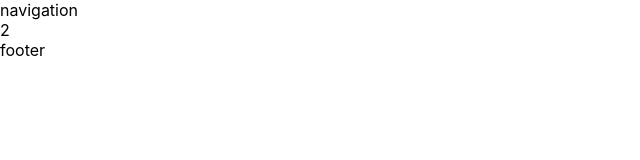
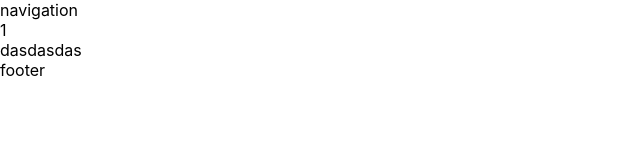
Before and after one commit to fierce962/routerReact, a React (Create React App) app: page /route2 in a window 1280 px wide. Shown: the top 160 px of the page, without its empty margins (0-640 px from the left). Built offline with nearby package versions, Linux system fonts and the light colour scheme.

Commit message:
add Link Element

```diff
--- a/src/App.js
+++ b/src/App.js
@@ -2,17 +2,22 @@ import './App.css';
 import { Route } from './components/route';
 import { Routes } from './components/routes';
 import { GroupRoutes } from './components/groupRoutes';
+import Link from './components/Link';
 
 function CreateTest(){
   return(
-    <div>1</div>
+    <div>1
+
+      <Link path={ '/route2' }/>
+    </div>
 
   )
 }
 
 function CreateTest2(){
   return(
-    <div>2</div>
+    <div>2
+    </div>
 
   )
 }
--- /dev/null
+++ b/src/components/Link.js
@@ -0,0 +1,14 @@
+import { useDispatch } from "react-redux";
+import { changePath } from "../features/currentRoutingSlice/currentRoutes";
+
+export default function Link({ path }){
+    const dispatch = useDispatch();
+    return (
+        <div onClick={() => {
+            window.history.pushState(null, "", path);
+            dispatch(changePath(path));
+        }}>
+            dasdasdas
+        </div>
+    )
+}
--- a/src/components/route.js
+++ b/src/components/route.js
@@ -1,13 +1,9 @@
-import { useSelector, useDispatch } from "react-redux";
+import { useSelector } from "react-redux";
 import { loadElementsRouting } from "../models/routingElements";
-import { changePath } from "../features/currentRoutingSlice/currentRoutes";
 
 export function Route(props){
     const indexProps = useSelector(state => state.currentRouting.indexProps);
-    const dispatch = useDispatch();
     loadElementsRouting(props);
-    console.log('route', window.location.pathname)
-    dispatch(changePath('/route2'))
     return (
         <div>
             { props.children[indexProps] }
--- a/src/components/routes.js
+++ b/src/components/routes.js
@@ -1,5 +1,5 @@
+import { useSelector } from "react-redux";
 import { getElementByPath } from '../models/routingElements';
-import { useSelector } from "react-redux";
 
 export function Routes({ path, Element }){
     const currentPath = useSelector(state => state.currentRouting.path);
--- a/src/features/currentRoutingSlice/currentRoutes.js
+++ b/src/features/currentRoutingSlice/currentRoutes.js
@@ -1,5 +1,5 @@
 import { createSlice } from '@reduxjs/toolkit';
-
+import { getIndexByPath } from '../../models/routingElements';
 
 const currentRouting = createSlice({
     name: 'currentRouting',
@@ -10,7 +10,8 @@ const currentRouting = createSlice({
     reducers: {
         changePath: (state, actions) => {
             state.path = actions.payload;
-        }
+            state.indexProps = getIndexByPath(actions.payload);
+        },
     }
 })
 
--- a/src/models/routingElements.js
+++ b/src/models/routingElements.js
@@ -1,4 +1,5 @@
 const elementsRouting = [];
+let elementCurrentIndex = 0;
 
 export function loadElementsRouting(props){
     getElementRouting(props.children);
@@ -38,14 +39,18 @@ function getPropsElement(propsChildren){
     return propsChildren.props
 }
 
-export function getElementByPath(path){
-    let renderElement;
-    elementsRouting.some(element => {
-        if(element.type === "GroupRoutes" && element.routingElement[path] !== undefined){
-            renderElement = element.routingElement[path];
+export function getIndexByPath(path){
+    elementsRouting.some((element, index) => {
+        if(element.routingElement[path] !== undefined){
+            elementCurrentIndex = index;
             return true;
         }
         return false
     })
-    return renderElement;
+    return elementCurrentIndex;
 }
+
+
+export function getElementByPath(path){
+    return elementsRouting[elementCurrentIndex].routingElement[path];
+}
```
